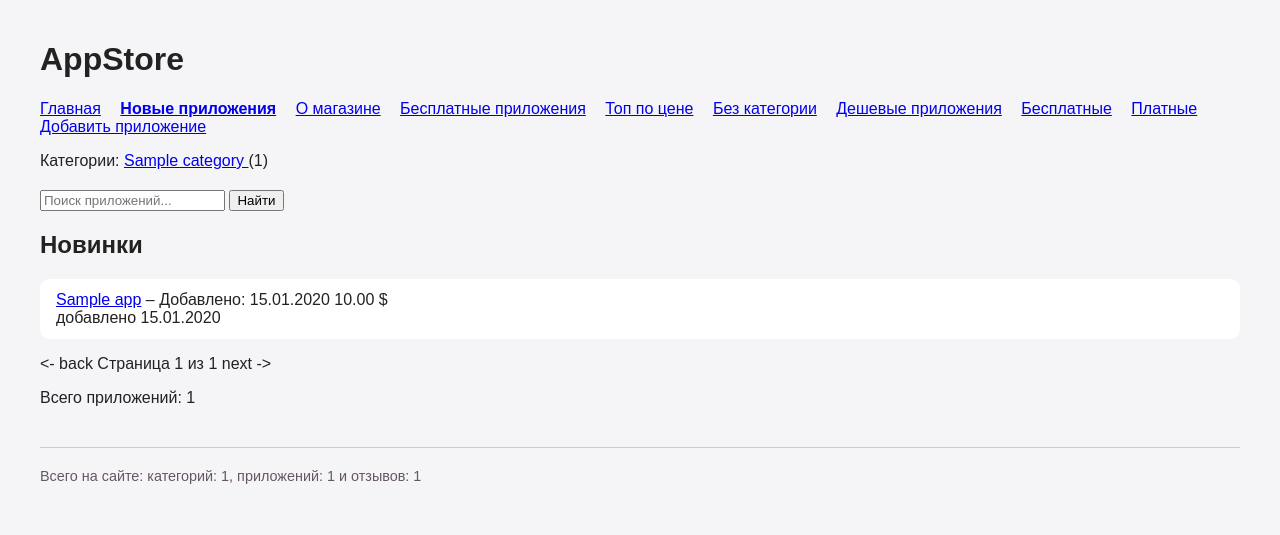
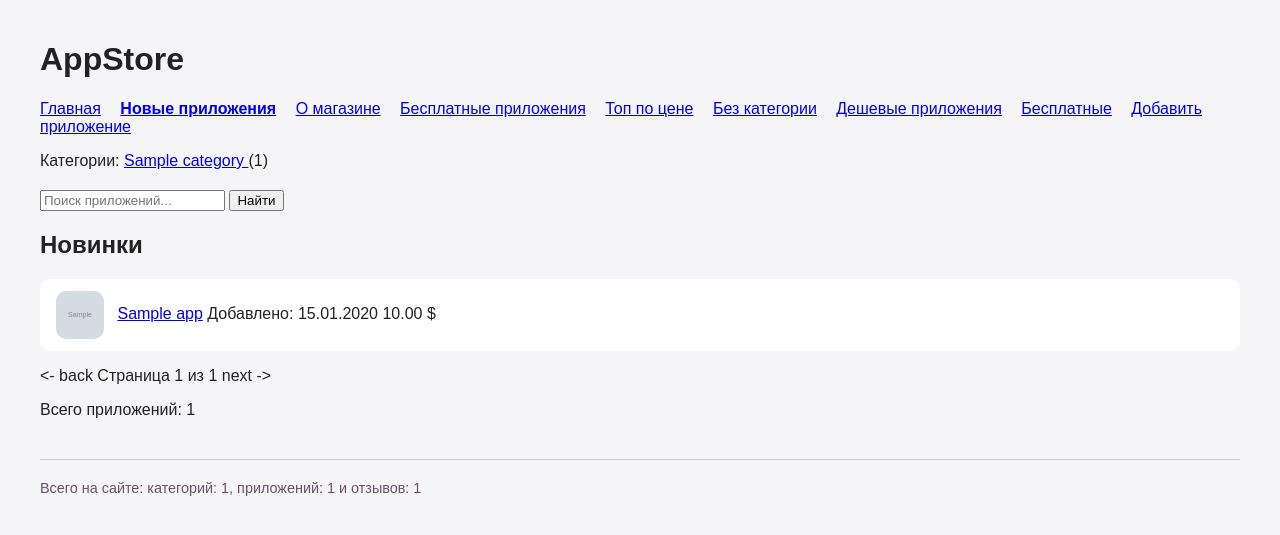
Before and after one commit to Lev6209/appstore, a Django app: page /new/ in a window 1280 px wide. Shown: the top 535 px of the page. Run offline with Django 5.2, Linux system fonts and the light colour scheme; tables that the repository leaves empty hold one stand-in row (values such as "Sample post"); grey boxes marked "Sample" are stand-in pictures.

Commit message:
icons on all pages, icon to json, static icon

```diff
--- a/main/templates/main/base.html
+++ b/main/templates/main/base.html
@@ -9,8 +9,6 @@
 <body>
     <h1>AppStore</h1>
 
-
-
     <nav>
         <a href="{% url 'main:index' %}"{% if request.path == '/' %}class="active"{% endif %}>Главная</a>
         <a href="{% url 'main:new' %}"{% if request.path == '/new/' %}class="active"{% endif %}>Новые приложения</a>
@@ -20,8 +18,7 @@
         <a href="{% url 'main:no_category' %}"{% if request.path == '/no_category/' %}class="active"{% endif %}>Без категории</a>
         <a href="{% url 'main:cheap' %}"{% if request.path == '/cheap/' %}class="active"{% endif %}>Дешевые приложения</a>
         <a href="{% url 'main:free_apps' %}"{% if request.resolver_match.url_name == 'free_apps' %}class="active"{% endif %}>Бесплатные</a>
-        <a href="{% url 'main:paid_apps' %}"{% if request.resolver_match.url_name == 'paid_apps' %}class="active"{% endif %}>Платные</a>
-        <a href="{% url 'main:add_app' %}">Добавить приложение</a>
+        <a href="{% url 'main:add_app' %}"{% if request.resolver_match.url_name == 'add_app' %}class="active"{% endif %}>Добавить приложение</a>
     </nav>
 
 
--- a/main/templates/main/category.html
+++ b/main/templates/main/category.html
@@ -13,7 +13,7 @@
     {% if expensive %}
         <li>
             <p>Самое дорогое приложение в этой категории:</p>
-                <strong><a href="{% url 'main:app_detail' expensive.id %}"></a>{{ expensive.name }}</strong> -
+            <strong><a href="{% url 'main:app_detail' expensive.id %}">{{ expensive.name }}</a> </strong> -
                 Цена: {{ expensive.price }} $
         </li>
     {% endif %}
@@ -21,7 +21,7 @@
     <ul>
     {% for app in apps %}
         <li>
-            <strong><a href="{% url 'main:app_detail' app.id %}">{{ app.name }}</a></strong> -
+            {% include 'main/includes/app_list_item.html' %}
             {% if app.price == 0 %}Бесплатно{% else %}{{ app.price }} ${% endif %}
         </li>
     {% empty %}
--- /dev/null
+++ b/main/templates/main/includes/app_list_item.html
@@ -0,0 +1,9 @@
+{% load static %}
+
+{% if app.icon %}
+    <img src="{{ app.icon.url }}" alt="" class="app-icon">
+{% else %}
+    <img src="{% static 'main/shop.png' %}" alt="Нет иконки" class="app-icon">
+{% endif %}
+
+<a href="{% url 'main:app_detail' app.id %}">{{ app.name }}</a>
--- a/main/templates/main/new.html
+++ b/main/templates/main/new.html
@@ -8,7 +8,7 @@
     <ul>
     {% for app in apps %}
         <li>
-            <a href="{% url 'main:app_detail' app.id %}">{{ app.name }}</a> –
+            {% include 'main/includes/app_list_item.html' %}
                 Добавлено: {{ app.created_at|date:"d.m.Y" }}
             {% if app.price == 0 %}
                 Бесплатно
@@ -16,7 +16,6 @@
                 {{ app.price }} $
             {% endif %}
             <br>
-            добавлено {{ app.created_at|date:"d.m.Y" }}
         </li>
     {% empty %}
         <li>Приложений пока нет.</li>
--- a/main/views.py
+++ b/main/views.py
@@ -211,7 +211,8 @@
         'id': app.id,
         'name': app.name,
         'description': app.description,
-        'price': app.price
+        'price': app.price,
+        'icon': app.icon.url if app.icon else None,
     }
     return JsonResponse(data)
 
```
Also changed, not shown: main/templates/main/app_detail.html (+10 -3 lines), main/templates/main/apps_list.html (+6 -1 lines), main/static/main/shop.png (added), 2 other files.
